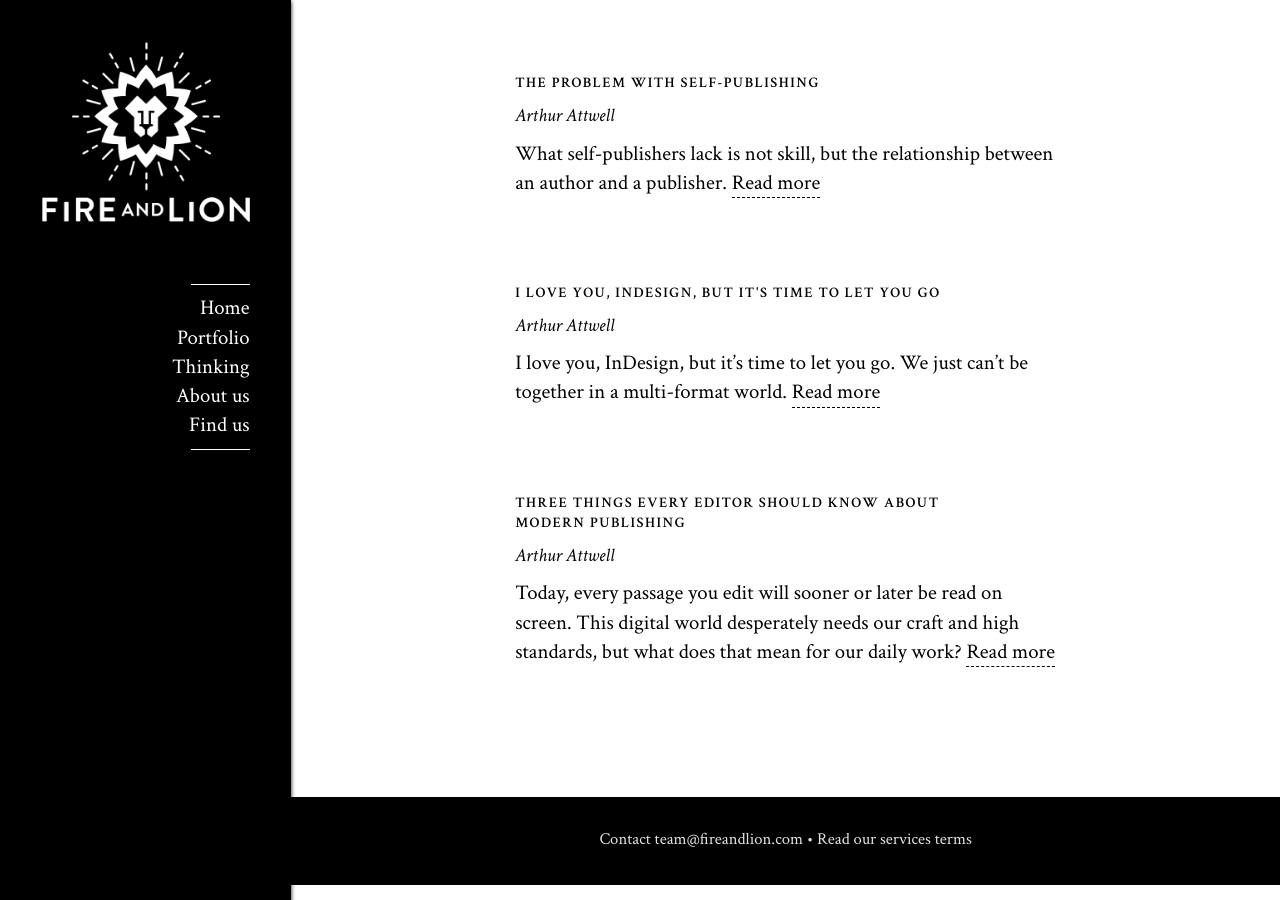
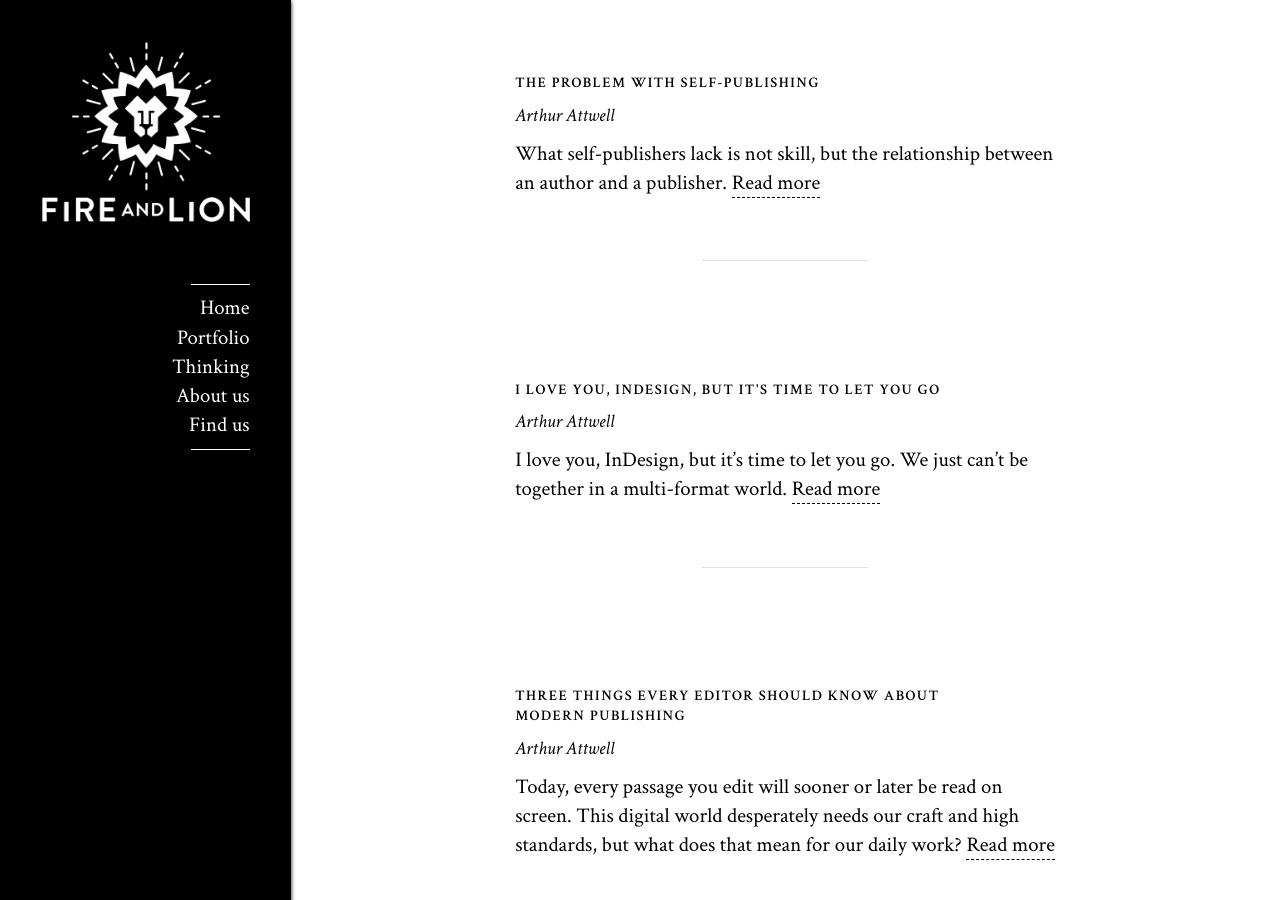
Before and after one commit to jenniferjacobs/fireandlion, a Jekyll site: the page built from thinking.md, in a window 1280 px wide and 900 px high, scrolled down 334 px. Built offline with Jekyll 4.4.1, drawn with Linux system fonts in a browser that asks for light colours.

Commit message:
Add text dividers after post excerpts

```diff
--- a/_includes/post-excerpt.html
+++ b/_includes/post-excerpt.html
@@ -24,4 +24,7 @@
     <p class="post-excerpt-text">
         {{ post.excerpt | remove: '<p>' | remove: '</p>' }} <a class="post-excerpt-text-more" href="{{ site.baseurl }}{{ post.url }}" title="{{ post.title }}">{{ more-text }}</a>
     </p>
+
+    <hr class="post-excerpt-divider">
+
 </div><!--.portfolio-excerpt-->
```
